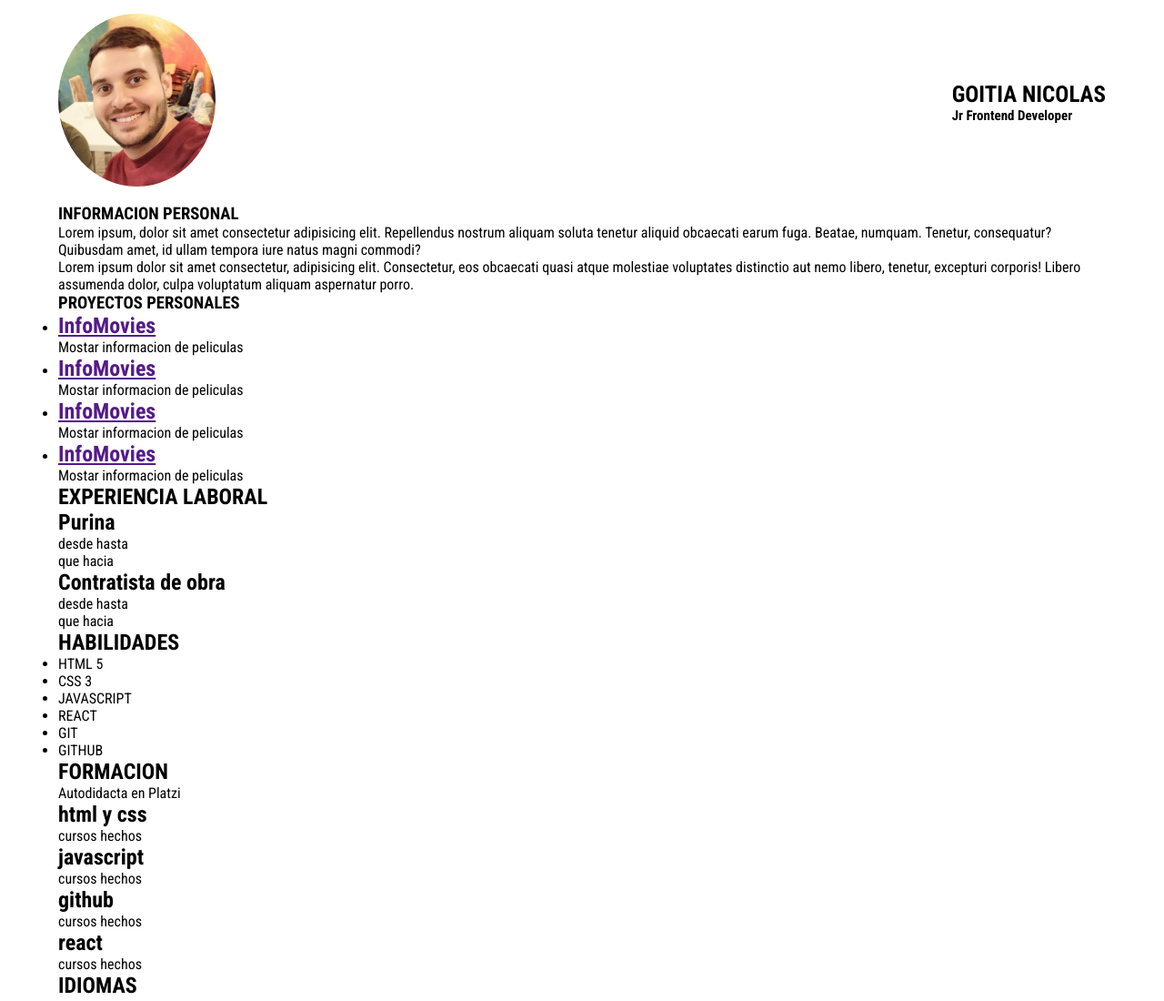
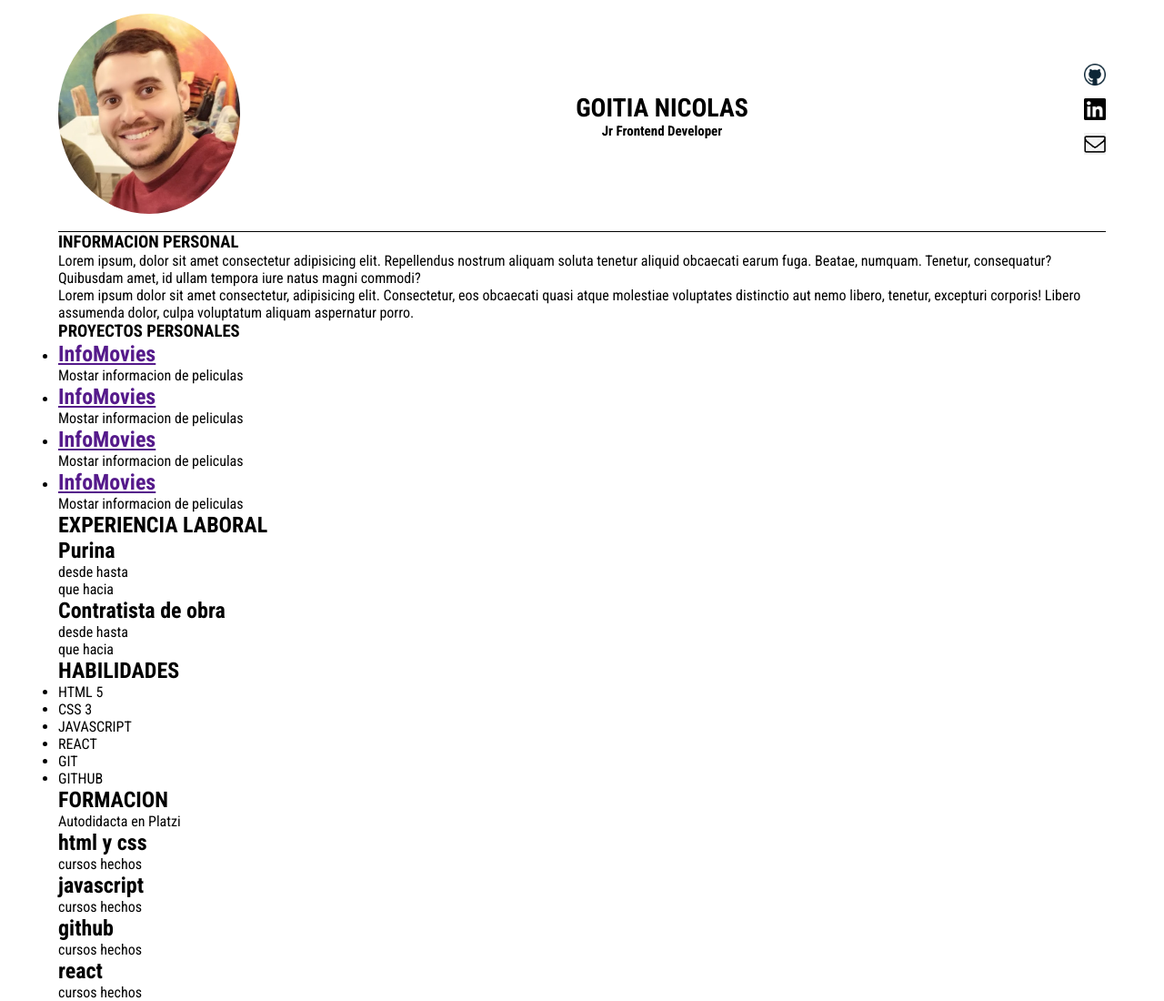
Before and after one commit to nicolas4746/CV-Goitia-Nicolas, a plain HTML site: page index.html in a window 1280 px wide. Shown: the top 1100 px of the page at 91% size. Drawn offline with Linux system fonts and the light colour scheme.

Commit message:
header terminado con img

```diff
--- a/index.html
+++ b/index.html
@@ -16,8 +16,11 @@
 			<img src="./ProfileImg.jpg" alt="Imagen de perfil">
 		</div>
 		<div class="profileName">
+			<div class="profile-title">
 				<h1>GOITIA NICOLAS</h1>
 				<h2>Jr Frontend Developer</h2>
+			</div>
+			<div class="profile-contact">
 				<a class="btn-social " href="https://github.com/nicolas4746" target="_blank">
 					<span class="icon icon-github"></span>
 				</a>
@@ -27,6 +30,7 @@
 				<a class="btn-social " href="mailto:nicolasgoitia10@gmail.com" target="_blank">
 					<span class="icon icon-envelope"></span>
 				</a>
+			</div>
 		</div>
 	</div>
 	<div class="mainArea">
--- a/style.css
+++ b/style.css
@@ -17,12 +17,12 @@ body {
     display: flex;
     justify-content: space-between;
     align-items: center;
+    border-bottom: solid 1px black;
 }
-
 .profileImg{
-	width: 15%;
-	float: left;
-	margin-right: 1rem;
+	width: 20%;
+	display: block;
+	max-width: 20rem;
 }
 
 .profileImg img{
@@ -30,12 +30,60 @@ body {
 	height: auto;
 	border-radius: 50%;
 }
+.profileName{
+	display: contents;
+}
+.profile-contact{
+	display: grid;
+}
 .profileName h1{
-font-size: 2.5rem;
+font-size: 2.8rem;
+text-align: center;
 }
 .profileName h2{
 	font-size: 1.5rem;
+	text-align: center;
 }
+
+.icon-github{
+	display: inline-block;
+    width: 24px;
+    height: 24px;
+    margin-bottom: 10px;
+    background-image: url(./github.png);
+    background-size: cover;
+    background-position: center;
+    background-repeat: no-repeat;
+}
+.icon-linkedin{
+	display: inline-block;
+    width: 24px;
+    height: 24px;
+    margin-bottom: 10px;
+    background-image: url(./linkedin.png);
+    background-size: cover;
+    background-position: center;
+    background-repeat: no-repeat;
+}
+.icon-envelope{
+	display: inline-block;
+    width: 24px;
+    height: 24px;
+    margin-bottom: 10px;
+    background-image: url(./envelope.png);
+    background-size: cover;
+    background-position: center;
+    background-repeat: no-repeat;
+}
+
+
+
+
+
+
+
+
+
 .mainArea {
 	width: 90%;
 	display: flex;
```
Also changed, not shown: envelope.png (added), github.png (added), linkedin.png (added). Lines whose indentation alone changed are shown as unchanged.
